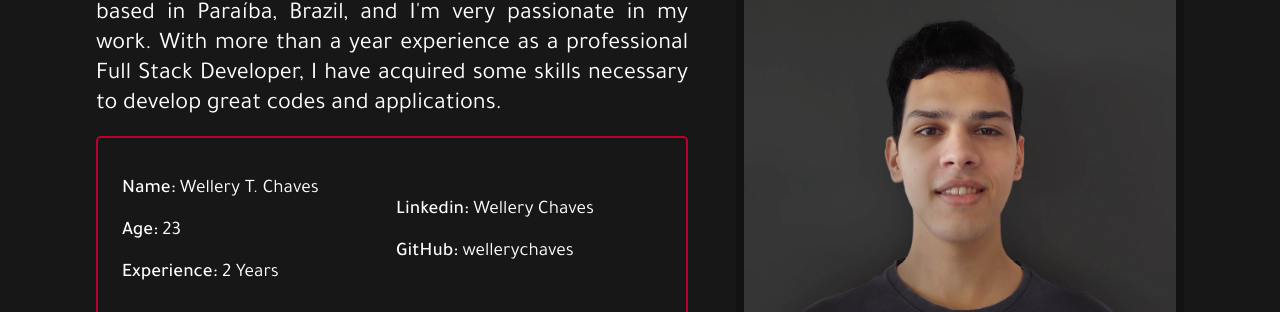
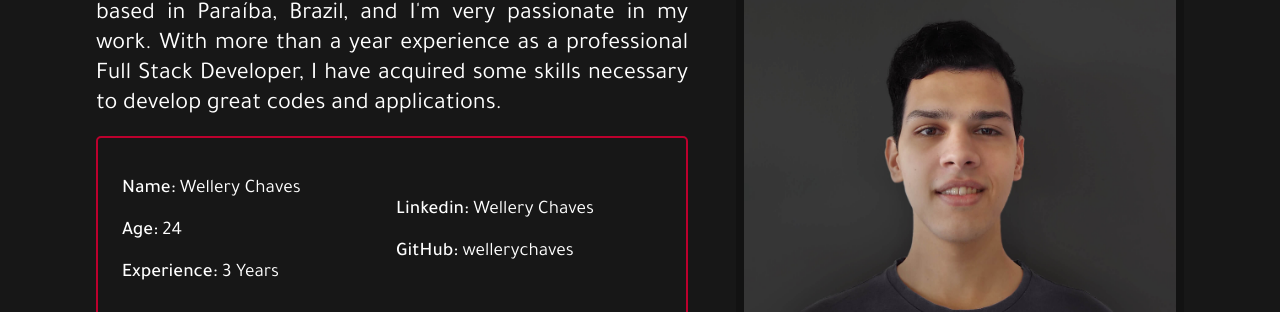
Before and after one commit to wellerychaves/wellery-portfolio, a React (Vite) app: page / in a window 1280 px wide. Shown: the part 1002-1314 px from the top of the page. Built offline with nearby package versions, Linux system fonts and the light colour scheme; a web font is replaced by a local one.

Commit message:
feat: update personal infos

```diff
--- a/src/providers/infos/index.tsx
+++ b/src/providers/infos/index.tsx
@@ -1,4 +1,5 @@
-import React, { createContext } from "react";
+import type React from "react";
+import { createContext } from "react";
 
 type ProviderProps = {
 	children: React.ReactNode;
@@ -21,7 +22,7 @@ type Infos = { infos: InfosItem[]; infos2: InfosItem2[] };
 export const InfosContext = createContext<Infos>({ infos: [], infos2: [] });
 
 export const InfosProvider = ({ children }: ProviderProps) => {
-	const infos = [{ Name: "Wellery T. Chaves" }, { Age: "23" }, { Experience: "2 Years" }];
+	const infos = [{ Name: "Wellery Chaves" }, { Age: "24" }, { Experience: "3 Years" }];
 	const infos2 = [{ Linkedin: "Wellery Chaves" }, { GitHub: "wellerychaves" }];
 	return <InfosContext.Provider value={{ infos, infos2 }}>{children}</InfosContext.Provider>;
 };
```
